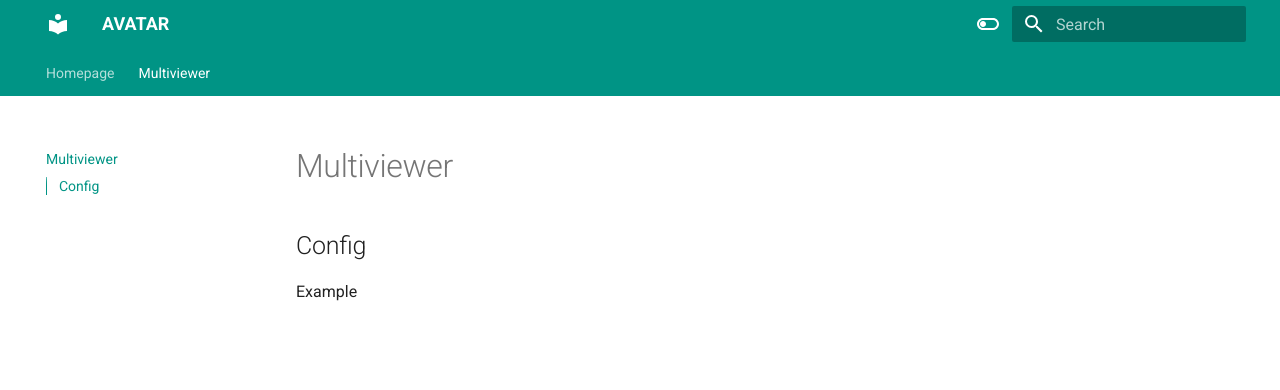
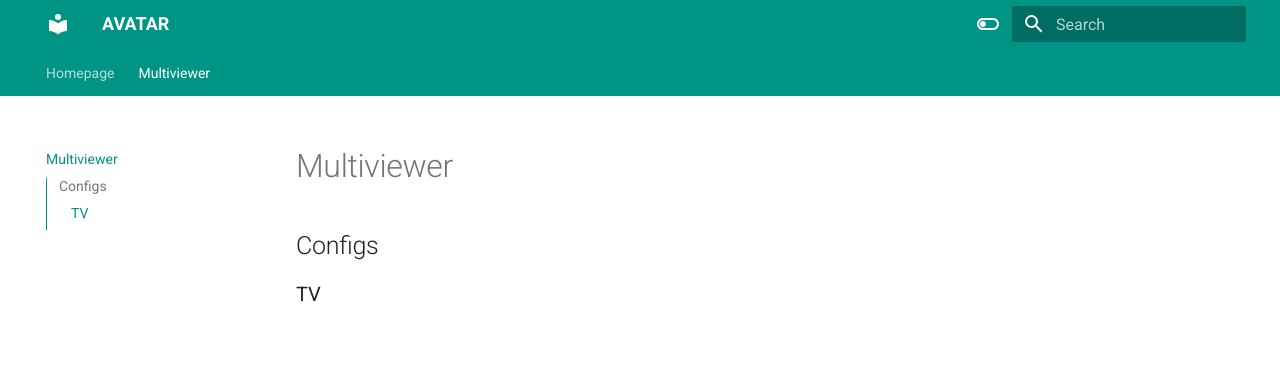
Before and after one commit to wizrads/AVATAR, an MkDocs documentation site: the page built from docs/multiviewer.md, in a window 1280 px wide. Shown: the top 390 px of the page. Built offline with MkDocs 1.6.1 and Material for MkDocs 9.7.7, drawn with Linux system fonts in a browser that asks for light colours.

Commit message:
Update multiviewer.md with new configs

```diff
--- a/docs/multiviewer.md
+++ b/docs/multiviewer.md
@@ -1,5 +1,5 @@
 # Multiviewer
 
-## Config
+## Configs
 
-Example
+### TV
```
